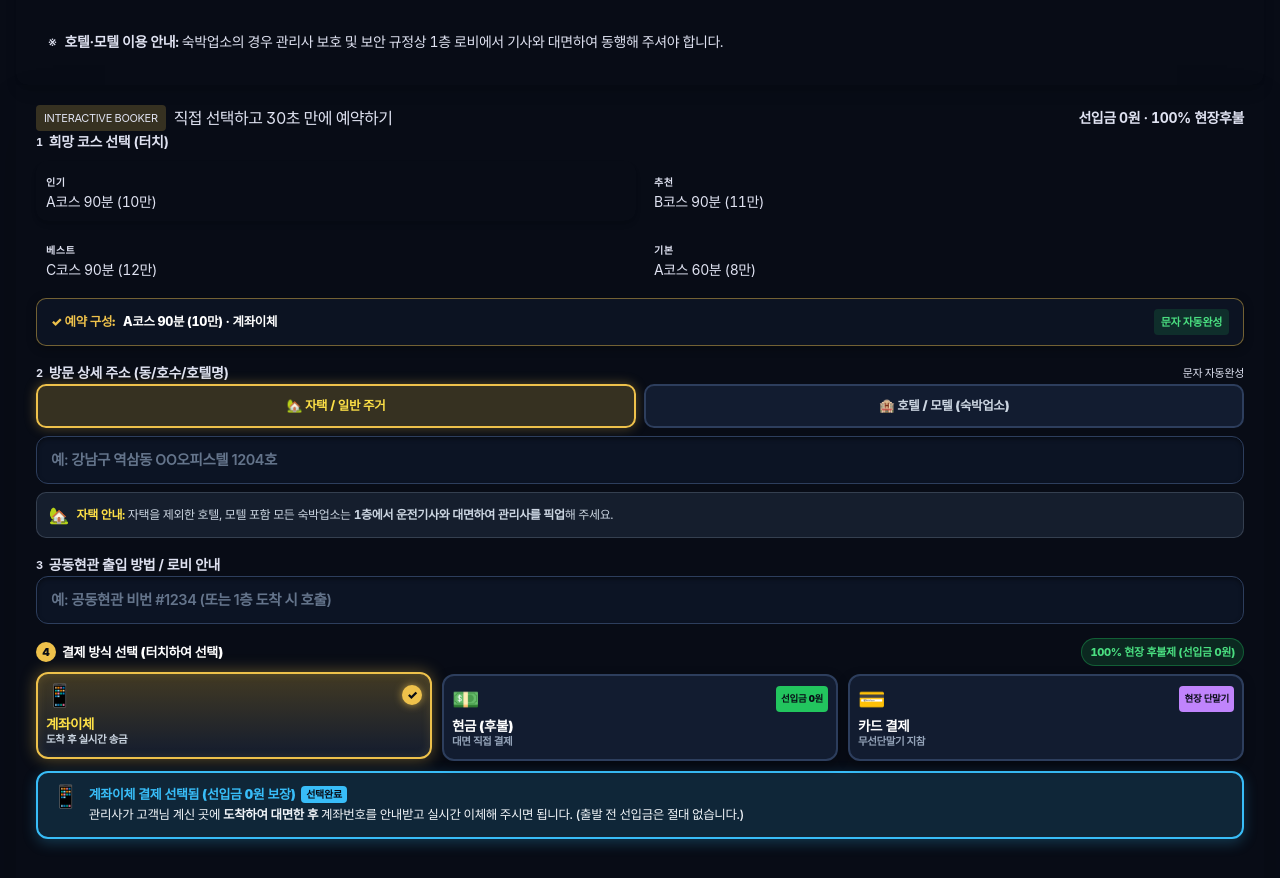
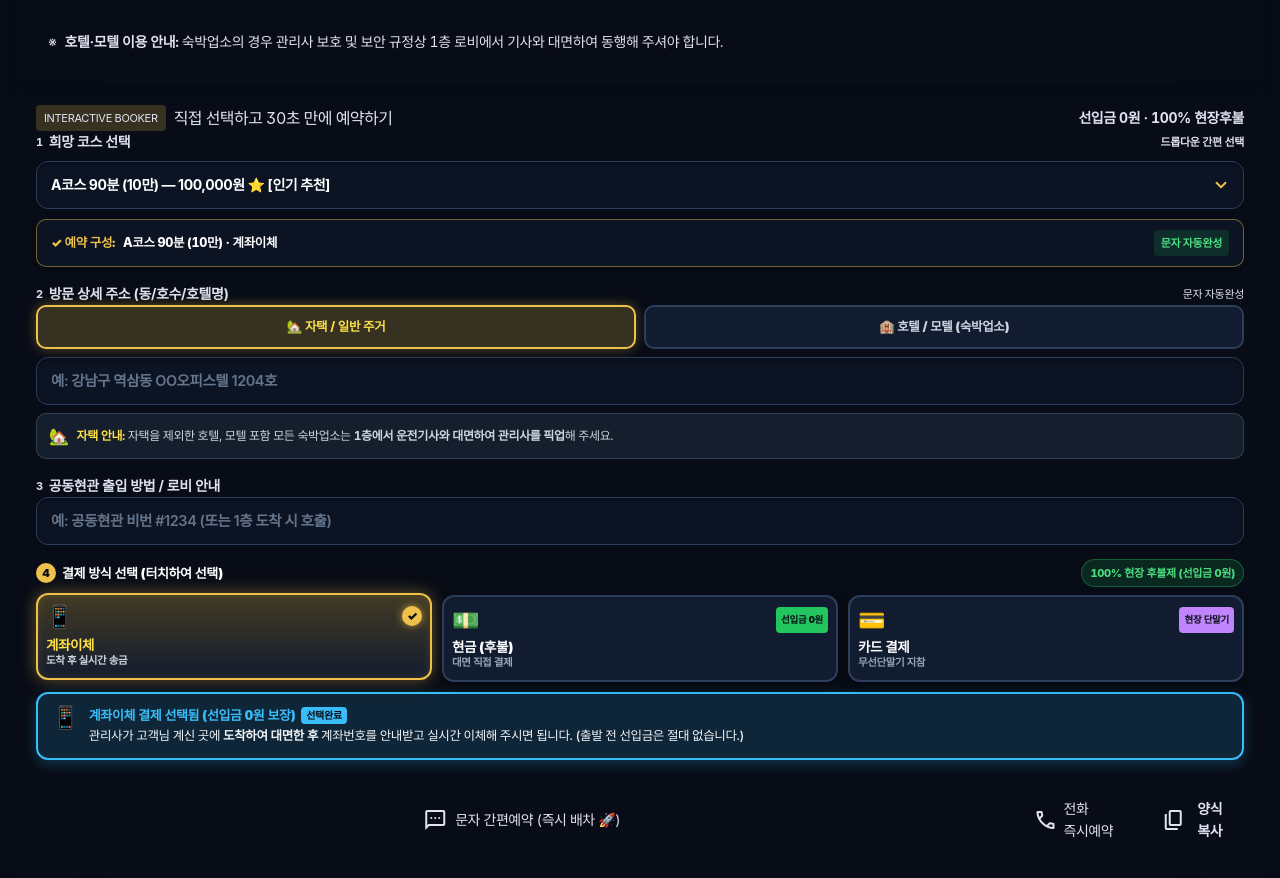
Before and after one commit to yjh01270404-glitch/abam-kr, a Next.js app: page / in a window 1280 px wide. Shown: the part 2560-3438 px from the top of the page. Built offline with nearby package versions, Linux system fonts and the light colour scheme; a web font is replaced by a local one.

Commit message:
feat: replace course buttons with clean Seoul Royal style dropdown

```diff
--- a/src/components/AbamLanding.tsx
+++ b/src/components/AbamLanding.tsx
@@ -1047,33 +1047,82 @@ export default function AbamLanding({ c, areaLinks }: { c: LandingContent; areaL
                 </div>
 
                 <form onSubmit={handleQuickSmsSubmit} className="space-y-4">
-                  {/* Step 1: Course Selection Tabs */}
+                  {/* Step 1: Course Selection Dropdown (서울로얄 스타일 프리미엄 드롭다운) */}
                   <div>
-                    <label className="block text-[12.5px] font-bold text-white mb-2 flex items-center gap-1.5">
-                      <span className="w-5 h-5 rounded-full bg-[#f2ca50] text-slate-950 flex items-center justify-center text-[11px] font-black">1</span>
-                      <span>희망 코스 선택 (터치)</span>
+                    <label className="block text-[12.5px] font-bold text-white mb-2 flex items-center justify-between">
+                      <div className="flex items-center gap-1.5">
+                        <span className="w-5 h-5 rounded-full bg-[#f2ca50] text-slate-950 flex items-center justify-center text-[11px] font-black">1</span>
+                        <span>희망 코스 선택</span>
+                      </div>
+                      <span className="text-[11px] text-[#f2ca50] font-semibold">드롭다운 간편 선택</span>
                     </label>
-                    <div className="grid grid-cols-2 sm:grid-cols-4 gap-2">
-                      {[
-                        { title: 'A코스 90분 (10만)', tag: '인기' },
-                        { title: 'B코스 90분 (11만)', tag: '추천' },
-                        { title: 'C코스 90분 (12만)', tag: '베스트' },
-                        { title: 'A코스 60분 (8만)', tag: '기본' },
-                      ].map((item) => (
-                        <button
-                          key={item.title}
-                          type="button"
-                          onClick={() => setQuickCourse(item.title)}
-                          className={`p-2.5 rounded-xl border text-left flex flex-col justify-between transition-all cursor-pointer ${
-                            quickCourse === item.title
-                              ? 'bg-gradient-to-r from-[#EEC14B] to-[#D4A528] text-slate-950 border-[#EEC14B] font-extrabold shadow-md scale-[1.02]'
-                              : 'bg-[#162035] text-[#cbd5e1] border-[#293852] hover:border-[#475569]'
-                          }`}
-                        >
-                          <span className="text-[10px] opacity-80 uppercase tracking-wider block font-bold">{item.tag}</span>
-                          <span className="text-[12.5px] font-extrabold block leading-tight">{item.title}</span>
-                        </button>
-                      ))}
+
+                    {/* 서울로얄 스타일의 프리미엄 깔끔 드롭다운 */}
+                    <div style={{ position: 'relative', width: '100%' }}>
+                      <select
+                        id="abamQuickCourseSelect"
+                        value={quickCourse}
+                        onChange={(e) => setQuickCourse(e.target.value)}
+                        style={{
+                          width: '100%',
+                          boxSizing: 'border-box',
+                          padding: '12px 40px 12px 14px',
+                          backgroundColor: '#0c1424',
+                          border: '1.5px solid #2d3e5d',
+                          borderRadius: '12px',
+                          color: '#ffffff',
+                          WebkitTextFillColor: '#ffffff',
+                          fontSize: '14px',
+                          fontWeight: 700,
+                          outline: 'none',
+                          cursor: 'pointer',
+                          appearance: 'none',
+                          WebkitAppearance: 'none',
+                          MozAppearance: 'none',
+                          boxShadow: 'inset 0 2px 4px rgba(0, 0, 0, 0.4)',
+                          transition: 'border-color 0.2s, box-shadow 0.2s',
+                        }}
+                        onFocus={(e) => {
+                          e.currentTarget.style.borderColor = '#EEC14B';
+                          e.currentTarget.style.boxShadow = '0 0 12px rgba(238, 193, 75, 0.35)';
+                        }}
+                        onBlur={(e) => {
+                          e.currentTarget.style.borderColor = '#2d3e5d';
+                          e.currentTarget.style.boxShadow = 'inset 0 2px 4px rgba(0, 0, 0, 0.4)';
+                        }}
+                      >
+                        <optgroup label="── A코스 · 로얄 건식 지압 타이 ──" style={{ backgroundColor: '#0c1424', color: '#94a3b8' }}>
+                          <option value="A코스 60분 (8만)" style={{ backgroundColor: '#0c1424', color: '#ffffff' }}>A코스 60분 (8만) — 80,000원 [기본 힐링]</option>
+                          <option value="A코스 90분 (10만)" style={{ backgroundColor: '#0c1424', color: '#ffffff' }}>A코스 90분 (10만) — 100,000원 ⭐ [인기 추천]</option>
+                          <option value="A코스 120분 (12만)" style={{ backgroundColor: '#0c1424', color: '#ffffff' }}>A코스 120분 (12만) — 120,000원 [전신 집중 케어]</option>
+                        </optgroup>
+                        <optgroup label="── B코스 · 힐링아로마 스웨디시 ⭐ [BEST 대표 추천] ──" style={{ backgroundColor: '#0c1424', color: '#94a3b8' }}>
+                          <option value="B코스 60분 (9만)" style={{ backgroundColor: '#0c1424', color: '#ffffff' }}>B코스 60분 (9만) — 90,000원 [아로마 이완]</option>
+                          <option value="B코스 90분 (11만)" style={{ backgroundColor: '#0c1424', color: '#ffffff' }}>B코스 90분 (11만) — 110,000원 ⭐ [BEST 대표 추천]</option>
+                          <option value="B코스 120분 (14만)" style={{ backgroundColor: '#0c1424', color: '#ffffff' }}>B코스 120분 (14만) — 140,000원 [프리미엄 림프 케어]</option>
+                        </optgroup>
+                        <optgroup label="── C코스 · 로얄 스페셜 더블케어 [VIP 90분/120분] ──" style={{ backgroundColor: '#0c1424', color: '#94a3b8' }}>
+                          <option value="C코스 90분 (12만)" style={{ backgroundColor: '#0c1424', color: '#ffffff' }}>C코스 90분 (12만) — 120,000원 👑 [VIP 최고 인기]</option>
+                          <option value="C코스 120분 (16만)" style={{ backgroundColor: '#0c1424', color: '#ffffff' }}>C코스 120분 (16만) — 160,000원 👑 [VIP 스페셜 풀코스]</option>
+                        </optgroup>
+                      </select>
+
+                      {/* 드롭다운 골드 화살표 아이콘 */}
+                      <div style={{
+                        position: 'absolute',
+                        right: '14px',
+                        top: '50%',
+                        transform: 'translateY(-50%)',
+                        pointerEvents: 'none',
+                        color: '#EEC14B',
+                        display: 'flex',
+                        alignItems: 'center',
+                        justifyContent: 'center',
+                      }}>
+                        <svg width="18" height="18" viewBox="0 0 24 24" fill="none" stroke="currentColor" strokeWidth="2.5" strokeLinecap="round" strokeLinejoin="round">
+                          <polyline points="6 9 12 15 18 9"></polyline>
+                        </svg>
+                      </div>
                     </div>
 
                     {/* 실시간 선택 즉각 반영 스트립 (터치 즉시 반응 피드백) */}
```
